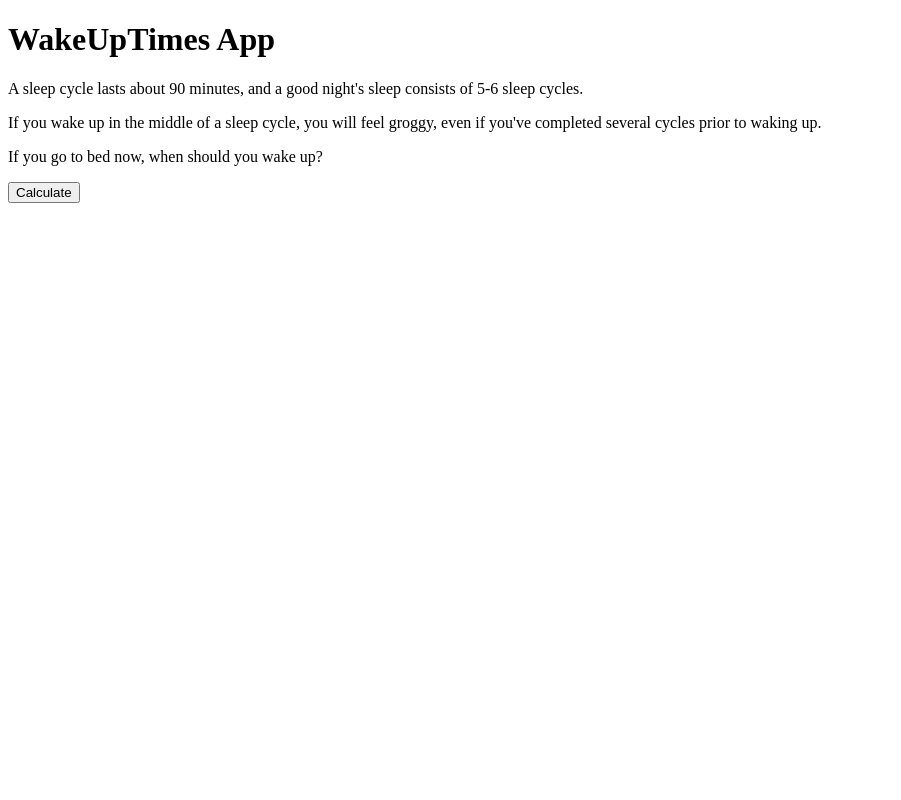
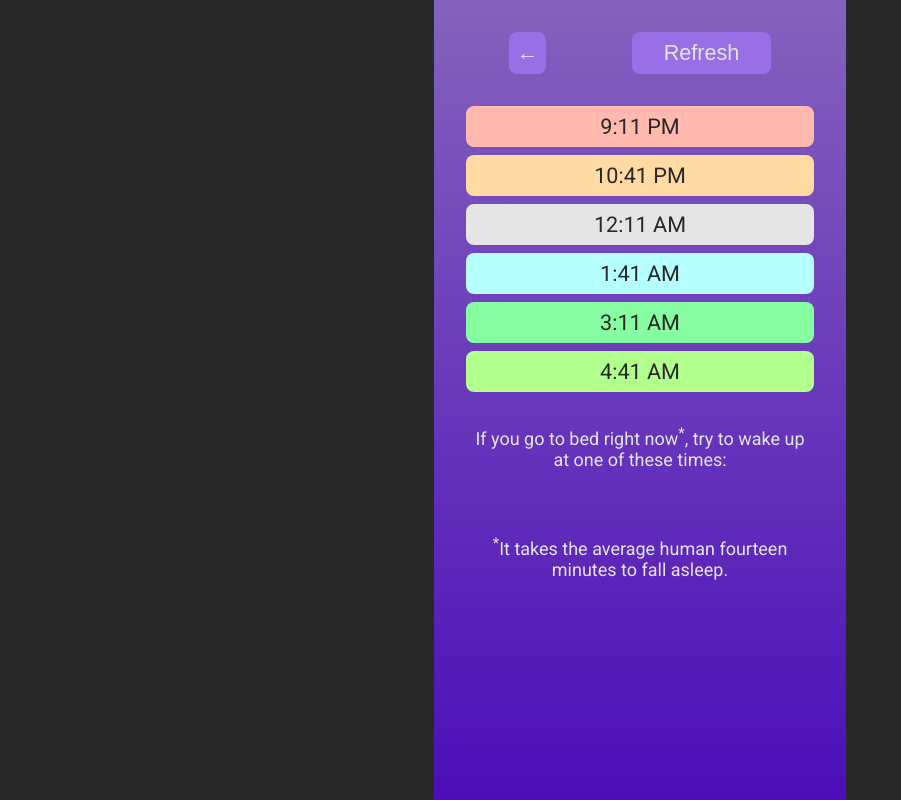
Before and after one commit to reachjenniferli/wakeuptimes-app, a plain HTML site: page index.html in a window 1280 px wide. Both pictures are taken after a click on the button "Calculate". Shown: the whole page, without its empty margins (0-901 px from the left). Drawn offline with Linux system fonts and the light colour scheme.

Commit message:
Styling HTML Page and Finalizing App

```diff
--- /dev/null
+++ b/index.css
@@ -0,0 +1,150 @@
+html {
+    box-sizing: border-box;
+    font-size: 16px;
+    height: 100%;
+    font-family: "Roboto", sans-serif;
+    background-color: #282828;
+    color: #e5e5e5;
+  }
+
+  *,
+  *:before,
+  *:after {
+    box-sizing: inherit;
+  }
+
+  body,
+  h1,
+  h2,
+  h3,
+  h4,
+  h5,
+  h6,
+  p,
+  ol,
+  ul {
+    margin: 0;
+    padding: 0;
+    font-weight: normal;
+  }
+
+  ol,
+  ul {
+    list-style: none;
+  }
+
+  img {
+    max-width: 80%;
+    height: auto;
+    transform: rotate(-25deg);
+  }
+
+  button {
+    margin: auto;
+    border: none;
+    outline: none;
+    border-radius: 0.5rem;
+    background: #996fe5;
+    color: #e5e5e5;
+    font-size: larger;
+  }
+
+  button:hover {
+    opacity: 90%;
+  }
+
+  button:active {
+    transform: scale(0.98);
+  }
+
+  #app {
+    display: flex;
+    flex-direction: column;
+    justify-content: space-between;
+    align-items: center;
+    text-align: center;
+    gap: 2rem;
+    max-width: 412px;
+    margin: 0 auto;
+    min-height: 100vh;
+    /* padding: 1rem; */
+    background: linear-gradient(#8462bd, #4c0db8);
+    background-repeat: no-repeat;
+    font-size: large;
+  }
+
+  #prompt-section {
+    display: flex;
+    flex-direction: column;
+    gap: 2rem;
+    padding: 2rem;
+  }
+
+  #result-section {
+    display: flex;
+    flex-direction: column;
+    gap: 2rem;
+    padding: 2rem;
+  }
+
+  .button-group {
+    display: flex;
+    justify-content: space-between;
+    flex-wrap: wrap;
+  }
+
+  #calc-btn {
+    padding: 0.5rem 2rem 0.5rem 2rem;
+  }
+
+  #refresh-btn {
+    padding: 0.5rem 2rem 0.5rem 2rem;
+  }
+
+  #return-btn {
+    padding: 0.5rem;
+  }
+
+  #img-container {
+    display: flex;
+    justify-content: flex-start;
+    align-items: flex-end;
+    overflow: hidden;
+  }
+
+  #wakeup-hours-div {
+    display: flex;
+    flex-direction: column;
+    gap: 0.5rem;
+  }
+
+  .cycle {
+    background-color: #e5e5e5;
+    color: #282828;
+    padding: 0.5rem;
+    border-radius: 0.5rem;
+    font-size: larger;
+  }
+
+  #cycle-1 {
+    background: #ffb9af;
+  }
+  #cycle-2 {
+    background: #ffdaa3;
+  }
+  #cycle-3 {
+    background: #e5e5e5;
+  }
+  #cycle-4 {
+    background: #b5ffff;
+  }
+  #cycle-5 {
+    background: #87fda1;
+  }
+  #cycle-6 {
+    background: #b1ff8c;
+  }
+
+  .hidden {
+    display: none !important;
+  }
--- a/index.html
+++ b/index.html
@@ -1,9 +1,16 @@
 <!DOCTYPE html>
-<html lang="en">
+<html lang="en-us">
     <head>
+        <meta charset="UTF-8"/>
+        <meta name="viewport" content="width=device-width, initial-scale=1.0"/>
+        <link rel="icon" type="image/x-icon" href="favicon.png"/>
         <title>WakeUpTimes App</title>
+        <link href="https://fonts.googleapis.com/css?family=Roboto" rel="stylesheet"/>
+        <link rel="stylesheet" type="text/css" href="index.css"/>
     </head>
     <body>
+        <main id="app">
+            <section id="prompt-section">
                 <h1>WakeUpTimes App</h1>
                 <p>
                     A sleep cycle lasts about 90 minutes, and a good night's sleep consists of 5-6 sleep cycles.
@@ -11,9 +18,30 @@
                 <p>
                     If you wake up in the middle of a sleep cycle, you will feel groggy, even if you've completed several cycles prior to waking up.
                 </p>
+                <button id="calc-btn">Calculate</button>
+            </section>
+            <div id="img-container">
+                <img src="moon.png" alt="Sleep Cycle" />
+            </div>
+
+            <section id="result-section" class="hidden">
+                <div class="button-group">
+                    <button id="return-btn">←</button>
+                    <button id="refresh-btn">Refresh</button>
+                </div>
+                <div id="wakeup-hours-div" class="wakeup-hours"></div>
+
                 <p>
-            If you go to bed now, when should you wake up?
+                    If you go to bed right now<sup>*</sup>, try to wake up at one of these times:
                 </p>
-        <button>Calculate</button>
+
+                <div id="wakeup-hours-div" class="wakeup-hours"></div>
+
+                <p>
+                    <sup>*</sup>It takes the average human fourteen minutes to fall asleep.
+                </p>
+            </section>
+        </main>
+        <script src="index.js"></script>
     </body>
 </html>
--- a/index.js
+++ b/index.js
@@ -1,20 +1,38 @@
+const clcBtn = document.getElementById("calc-btn");
+const refreshBtn = document.getElementById("refresh-btn");
+const returnBtn = document.getElementById("return-btn");
+const wakeUpHoursDiv = document.getElementById("wakeup-hours-div");
+const promptSection = document.getElementById("prompt-section");
+const imageContainer = document.getElementById("img-container");
+const resultSection = document.getElementById("result-section");
+
+clcBtn.addEventListener("click", calcWakeUpTimes);
+refreshBtn.addEventListener("click", calcWakeUpTimes);
+returnBtn.addEventListener("click", () => {
+    promptSection.classList.remove("hidden");
+    imageContainer.classList.remove("hidden");
+    resultSection.classList.add("hidden");
+});
+
+function calcWakeUpTimes() {
     const fallAsleepTime = new Date();
     fallAsleepTime.setMinutes(fallAsleepTime.getMinutes() + 14);
-console.log(
-    "You will fall asleep at",
-    fallAsleepTime.toLocaleString("en-US", {
-    timeStyle: "short",
-}));
 
     const wakeUpTime = new Date(fallAsleepTime);
-const wakeUpTimes = [];
-
+    wakeUpHoursDiv.innerHTML = "";
     for (let i = 1; i <= 6; i++) {
         wakeUpTime.setMinutes(wakeUpTime.getMinutes() + 90);
         const wakeUpTimeString = wakeUpTime.toLocaleTimeString("en-US", {
             timeStyle: "short",
         });
-    wakeUpTimes.push(wakeUpTimeString);
+        const cycleDiv = document.createElement("div");
+        cycleDiv.classList.add("cycle");
+        cycleDiv.setAttribute("id", `cycle-${i}`);
+        cycleDiv.textContent = wakeUpTimeString;
+        wakeUpHoursDiv.appendChild(cycleDiv);
     }
 
-console.log("Wake-up times:", wakeUpTimes.join(", "));
+    promptSection.classList.add("hidden");
+    imageContainer.classList.add("hidden");
+    resultSection.classList.remove("hidden");
+}
```
Also changed, not shown: favicon.png (added), moon.png (added), 2 other files. Lines whose indentation alone changed are shown as unchanged.
